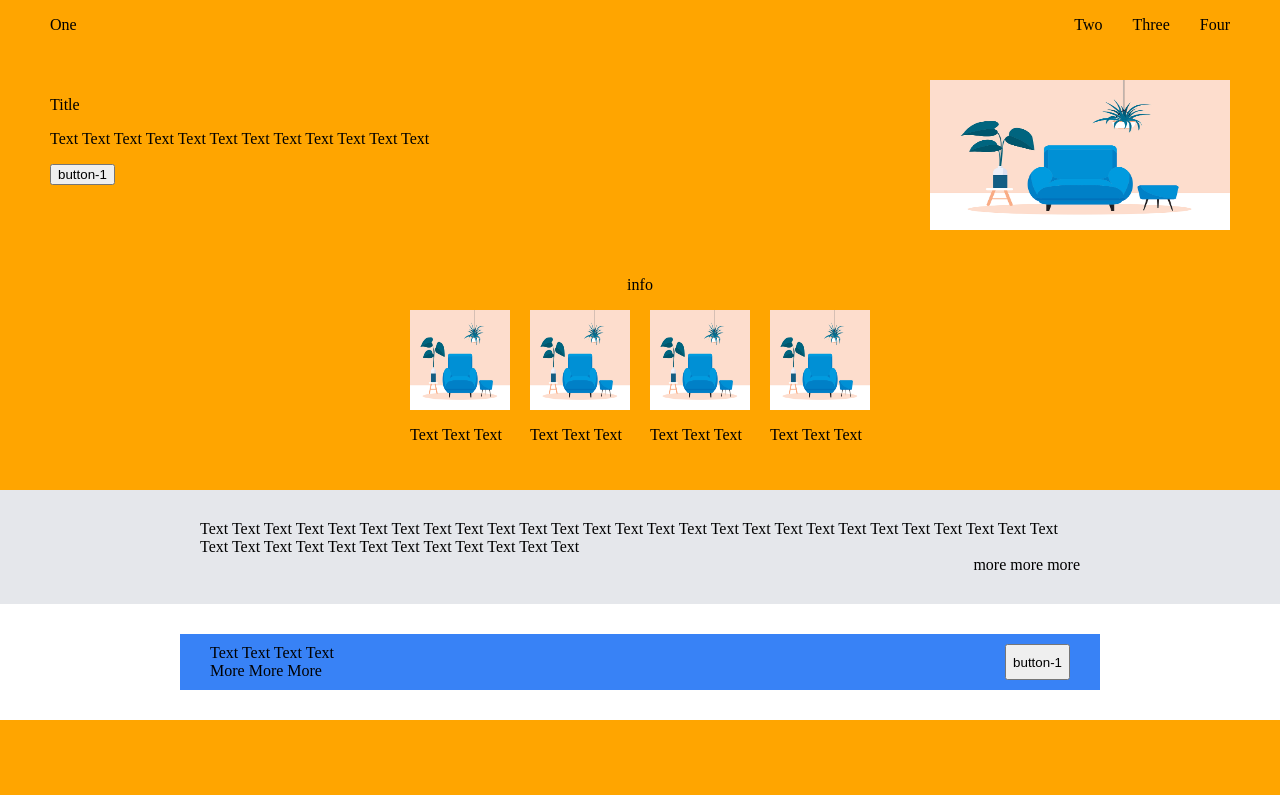
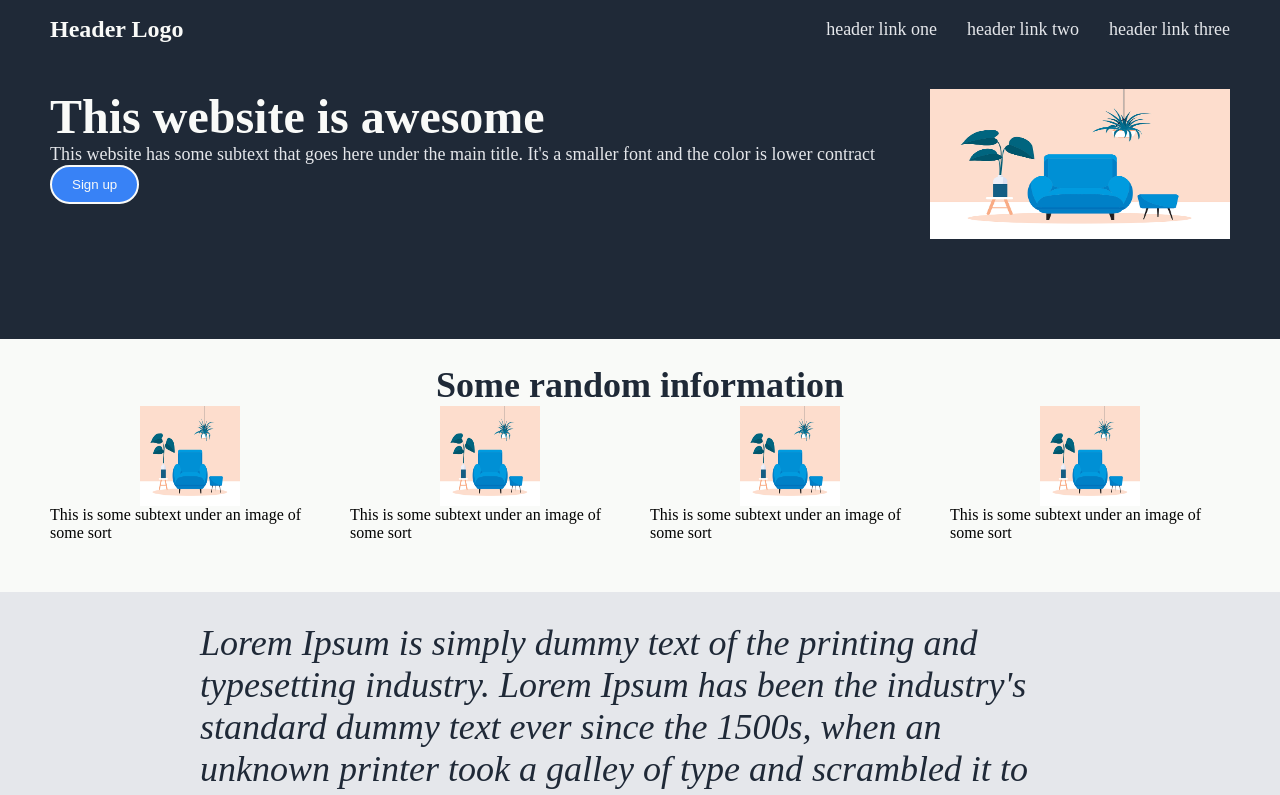
Before and after one commit to M-519/odin-project-landing-page, a plain HTML site: page index.html in a window 1280 px wide. Shown: the top 795 px of the page. Drawn offline with Linux system fonts and the light colour scheme.

Commit message:
basic css finish

```diff
--- a/index.html
+++ b/index.html
@@ -10,61 +10,58 @@
 
     <div class="header-box">
         <ul>
-            <li class="header-logo">One</li>
-            <li>Two</li>
-            <li>Three</li>
-            <li>Four</li>
+            <li class="header-logo header-logo-text">Header Logo</li>
+            <li>header link one</li>
+            <li>header link two</li>
+            <li>header link three</li>
         </ul>
     </div>
 
     <div class="box-1">
         <div class="box1-1">
-            <p>Title</p>
-            <p>Text Text Text Text Text  Text Text Text  Text Text Text  Text
-            </p>
-            <button>button-1</button>
+            <div class="hero-main-text">This website is awesome</div>
+            <div class="hero-secondary-text"> This website has some subtext that goes here under the main title. It's a smaller font and the color is lower contract</div>
+            <button>Sign up</button>
         </div>
         <img src="./images/1-1.jpg" alt="image-1" class="img-1">
     </div>
 
     <div class="box-2">
         <div class="box-2-p">
-            <p>info</p>
+            <div class="info-header-text">Some random information</div>
         </div>
         <div class="box-2-2">
             <div class="box-2-2-item">
-                <img src="./images/1-1.jpg" alt="image-1">
-                <p>Text Text Text</p>
+                <img src="./images/1-1.jpg" alt="image-1" class="img-4">
+                <div>This is some subtext under an image of some sort</div>
             </div>
             <div class="box-2-2-item">
-                <img src="./images/1-1.jpg" alt="image-1">
-                <p>Text Text Text</p>
+                <img src="./images/1-1.jpg" alt="image-1" class="img-4">
+                <div>This is some subtext under an image of some sort</div>
             </div>
             <div class="box-2-2-item">
-                <img src="./images/1-1.jpg" alt="image-1">
-                <p>Text Text Text</p>
+                <img src="./images/1-1.jpg" alt="image-1" class="img-4">
+                <div>This is some subtext under an image of some sort</div>
             </div>
             <div class="box-2-2-item">
-                <img src="./images/1-1.jpg" alt="image-1">
-                <p>Text Text Text</p>
+                <img src="./images/1-1.jpg" alt="image-1" class="img-4">
+                <div>This is some subtext under an image of some sort</div>
             </div>
         </div>
     </div>
 
     <div class="box-3">
-        <div class="box-3-1">Text Text  Text Text Text  Text Text Text  Text Text Text  Text Text
-            Text Text  Text Text Text  Text Text Text  Text Text Text  Text Text
-            Text Text  Text Text Text  Text Text Text  Text Text Text  Text Text</div>
-        <div class="box-3-2">more more more</div>
+        <div class="box-3-1 quote-text">Lorem Ipsum is simply dummy text of the printing and typesetting industry. Lorem Ipsum has been the industry's standard dummy text ever since the 1500s, when an unknown printer took a galley of type and scrambled it to make a type specimen book. It has survived not only five centuries, but also the leap into electronic typesetting, remaining essentially unchanged. It was popularised in the 1960s with the release of Letraset sheets containing Lorem Ipsum passages, and more recently with desktop publishing software like Aldus PageMaker including versions of Lorem Ipsum.</div>
+        <div class="box-3-2">-Text, I got it from internet</div>
     </div>
 
     <div class="box-4">
         <div class="box-4-1">
             <div class="4-1-1">
-                <div>Text Text  Text Text</div>
-                <div>More More More</div>
+                <div class="hero-secondary-text bold">Why do we use it?</div>
+                <div class="hero-secondary-text">t is a long established fact that a reader will be distracted by the readable content of a page when looking at its layout.</div>
             </div>
-            <button>button-1</button>
+            <button>Sign up</button>
         </div>
     </div>
 
--- a/style.css
+++ b/style.css
@@ -1,5 +1,5 @@
 body {
-    background-color: orange;
+    background-color: #1f2937;
     display: flex;
     flex-direction: column;
     margin: 0px;
@@ -11,6 +11,7 @@ margin: 0px 50px 30px;}
 
 ul{list-style: none;
 display: flex;
+align-items: center;
 gap: 30px;
 flex: 1;
 padding: 0px;}
@@ -22,7 +23,7 @@ padding: 0px;}
 .box-1 {display: flex;
     flex: 1;
     justify-content: space-between;
-    margin: 0px 50px 30px;}
+    margin: 0px 50px 100px;}
 
 .box-1-1 {display: flex;}
 
@@ -32,24 +33,31 @@ padding: 0px;}
 /*Content-1*/
 
 /*Content-2*/
-img {
+.img-4 {
     width: 100px;
     height: 100px;}
 
 .box-2 {display: flex;
 flex-direction: column;
-margin: 0px 50px 30px;
 justify-content: space-evenly;
-align-items: center;}
+align-items: center;
+background-color: #f9faf8;
+padding: 25px 0px 50px;
+}
 
 .box-2-p {display: flex;
-flex: 1;}
+flex: 1;
+align-items: center;
+justify-content: center;}
 
 .box-2-2 {display: flex;
-gap: 20px;}
+gap: 20px;
+margin: 0px 50px;}
 
 .box-2-2-item{display: flex;
-flex-direction: column;}
+flex-direction: column;
+align-items: center;
+justify-content: center}
 /*Content-2*/
 
 /*Content-3*/
@@ -69,6 +77,7 @@ flex-direction: column;}
     flex: 1;
     margin: 0px 200px 30px;
     margin-left: auto;
+    font-weight: bold;
     }
 /*Content-3*/
 
@@ -87,7 +96,7 @@ flex-direction: column;}
     justify-content: space-between;
     margin: 0px 150px;
 
-    padding:  10px 30px;
+    padding:  30px 50px;
     background-color: #3882f6;}
 
 .box-4-1-1 {display: flex;}
@@ -98,7 +107,6 @@ flex-direction: column;}
 /*Content-4*/
 
 /* Odin Project Values*/
-.dark-background{background-color: #1f2937;}
 
 .hero-main-text{
     font-size: 48px;
@@ -106,7 +114,7 @@ flex-direction: column;}
     color: #f9faf8;
 }
 
-.hero-secondary-text{
+li, .hero-secondary-text{
     font-size: 18px;
     color: #e5e7eb;
 }
@@ -114,9 +122,14 @@ flex-direction: column;}
 .header-logo-text{
     font-size: 24px;
     color: #f9faf8;
+    font-weight: bold;
 }
 
-.button-color{background-color: #3882f6;}
+button {background-color: #3882f6;
+    border-radius: 25px;
+    color: #f9faf8;
+    padding: 10px 20px;
+    border: 2px solid #f9faf8;}
 
 .info-header-text{
     font-size: 36px;
@@ -131,3 +144,5 @@ flex-direction: column;}
     color: #1F2937;
     font-style: italic;
 }
+
+.bold {font-weight: bold;}
```
